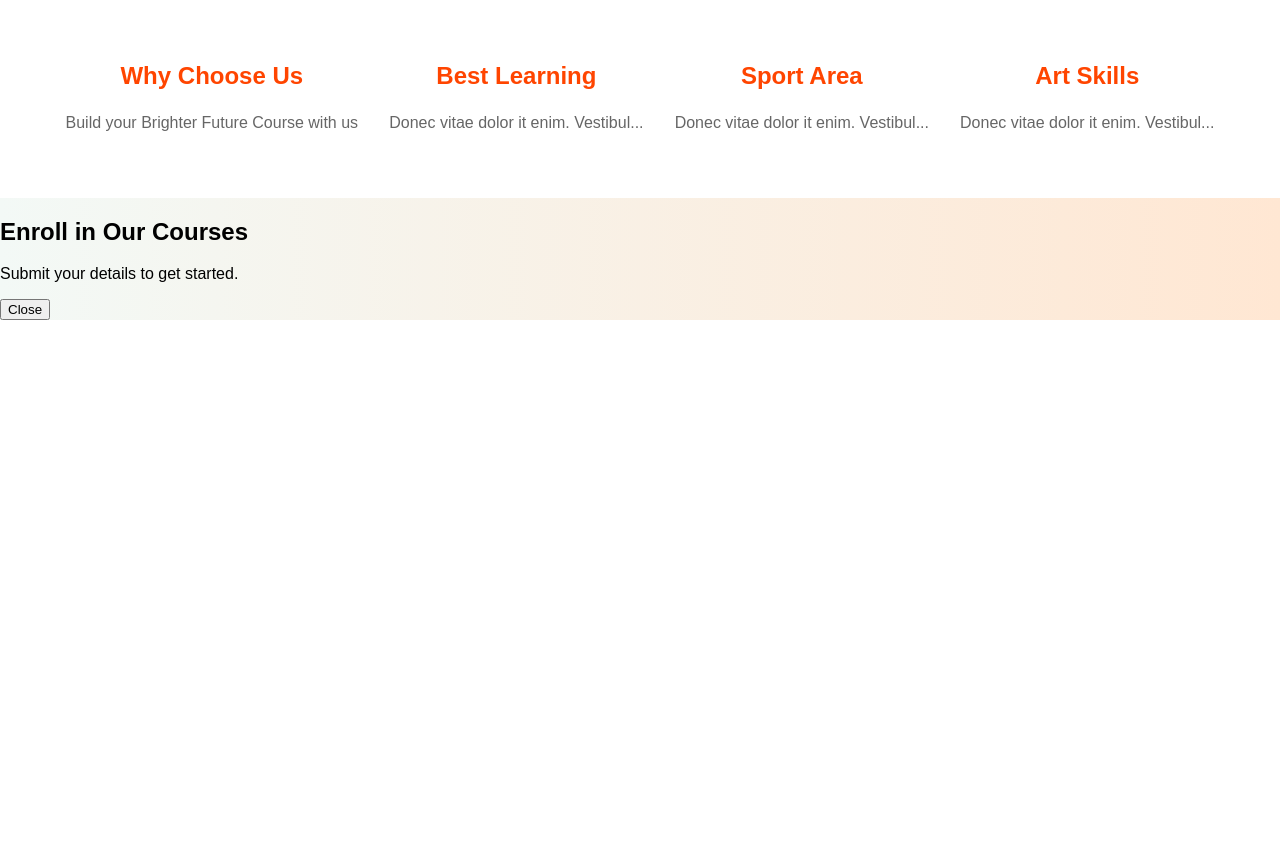
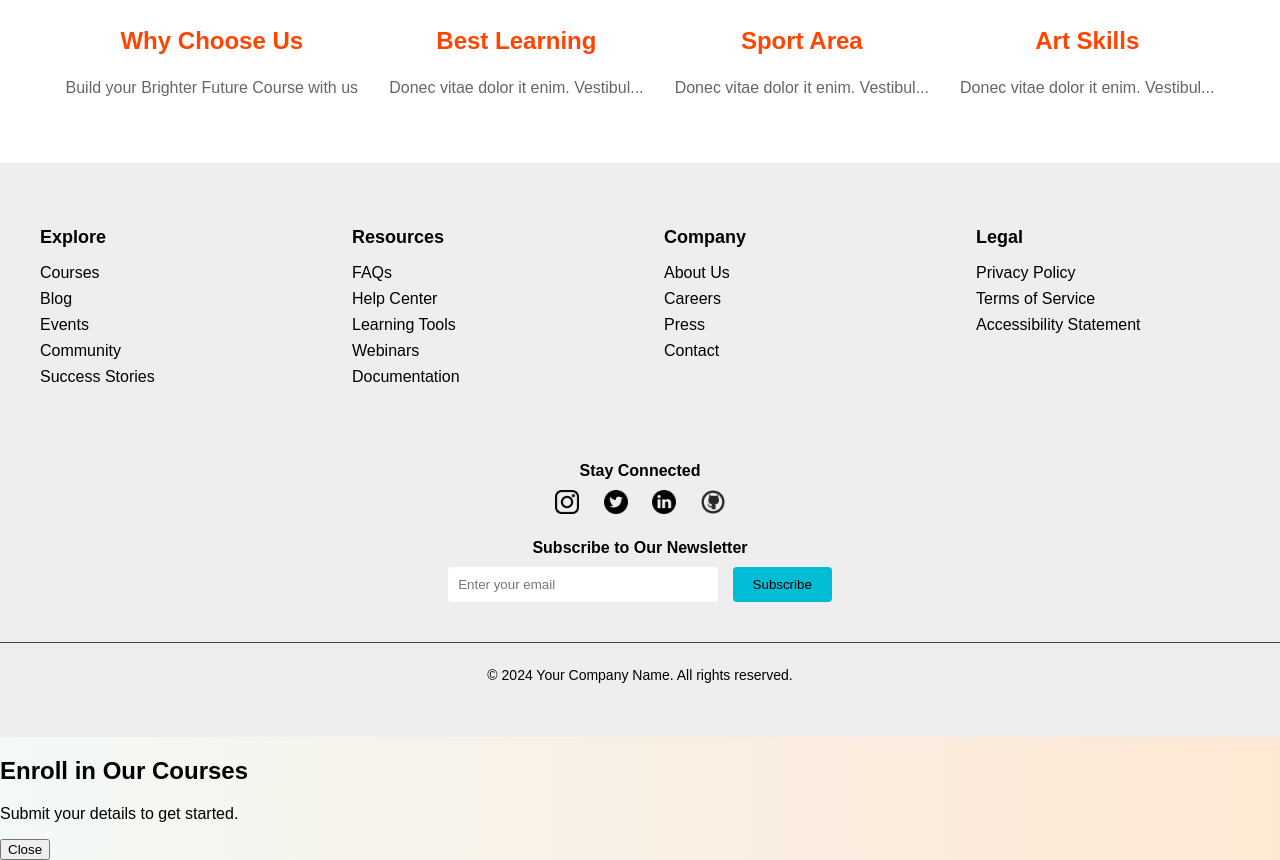
Before and after one commit to Keshav-pro1/Enlighten_Learn, a plain HTML site: page Enlighten_learn_codes/Frontend/index.html in a window 1280 px wide. Shown: the part 738-1598 px from the top of the page. Before the commit the page ends 1058 px from the top, so only its background shows below. Drawn offline with Linux system fonts and the light colour scheme.

Commit message:
navigation and footer updated

```diff
--- a/Enlighten_learn_codes/Frontend/index.html
+++ b/Enlighten_learn_codes/Frontend/index.html
@@ -1,16 +1,16 @@
 <!DOCTYPE html>
 <html lang="en">
   <head>
-
-    <meta charset="UTF-8">
-    <meta name="viewport" content="width=device-width, initial-scale=1.0">
+    <meta charset="UTF-8" />
+    <meta name="viewport" content="width=device-width, initial-scale=1.0" />
     <title>Education Platform</title>
-    <link rel="stylesheet" href="style.css">
+    <link rel="stylesheet" href="style.css" />
   </head>
   <body>
-    <header>
-
     <nav>
+      <div class="logo">
+        <img src="" alt="" />
+      </div>
       <ul>
         <li><a href="#home">Home</a></li>
         <li><a href="#programs">Our Programs</a></li>
@@ -20,23 +20,27 @@
       <div class="buttons">
         <button class="language-btn">Eng ▼</button>
         <button class="heart-btn">♥</button>
-                <button class="dark-mode-btn">🌙</button>
-
       </div>
     </nav>
-    </header>
 
     <section id="home" class="hero">
       <div class="hero-text">
-            <h1>BETTER <br> FUTURE FOR <br> YOUR KIDS</h1>
-            <p>Nam vel diam tortor. Nulla a sem non est maximus condimentum eu quis mauris.</p>
+        <h1>
+          BETTER <br />
+          FUTURE FOR <br />
+          YOUR KIDS
+        </h1>
+        <p>
+          Nam vel diam tortor. Nulla a sem non est maximus condimentum eu quis
+          mauris.
+        </p>
         <div class="cta-buttons">
           <button class="cta-btn green">View Programs</button>
           <button class="cta-btn outline">How To Work</button>
         </div>
       </div>
       <div class="hero-image">
-            <img src="child.png" alt="Child with Graduation Cap">
+        <img src="child.png" alt="Child with Graduation Cap" />
       </div>
     </section>
 
@@ -59,6 +63,78 @@
       </div>
     </section>
 
+    <!-- Footer Section -->
+    <footer>
+      <div class="footer-container">
+        <!-- Footer Links -->
+        <div class="footer-row">
+          <div class="footer-col">
+            <h4>Explore</h4>
+            <ul>
+              <li><a href="#">Courses</a></li>
+              <li><a href="#">Blog</a></li>
+              <li><a href="#">Events</a></li>
+              <li><a href="#">Community</a></li>
+              <li><a href="#">Success Stories</a></li>
+            </ul>
+          </div>
+          <div class="footer-col">
+            <h4>Resources</h4>
+            <ul>
+              <li><a href="#">FAQs</a></li>
+              <li><a href="#">Help Center</a></li>
+              <li><a href="#">Learning Tools</a></li>
+              <li><a href="#">Webinars</a></li>
+              <li><a href="#">Documentation</a></li>
+            </ul>
+          </div>
+          <div class="footer-col">
+            <h4>Company</h4>
+            <ul>
+              <li><a href="#">About Us</a></li>
+              <li><a href="#">Careers</a></li>
+              <li><a href="#">Press</a></li>
+              <li><a href="#">Contact</a></li>
+            </ul>
+          </div>
+          <div class="footer-col">
+            <h4>Legal</h4>
+            <ul>
+              <li><a href="#">Privacy Policy</a></li>
+              <li><a href="#">Terms of Service</a></li>
+              <li><a href="#">Accessibility Statement</a></li>
+            </ul>
+          </div>
+        </div>
+
+        <!-- Social Media & Newsletter -->
+        <div class="footer-social">
+          <h4>Stay Connected</h4>
+          <div class="social-icons">
+            <a href="#"
+              ><img src="images/instagram-logo.png" alt="Facebook"
+            /></a>
+            <a href="#"><img src="images/twitter-logo.png" alt="Twitter" /></a>
+            <a href="#"
+              ><img src="images/linkedin-logo.png" alt="LinkedIn"
+            /></a>
+            <a href="#"><img src="images/github.png" alt="YouTube" /></a>
+          </div>
+
+          <h4>Subscribe to Our Newsletter</h4>
+          <form class="newsletter-form">
+            <input type="email" placeholder="Enter your email" required />
+            <button type="submit">Subscribe</button>
+          </form>
+        </div>
+      </div>
+
+      <!-- Footer Bottom -->
+      <div class="footer-bottom">
+        <p>&copy; 2024 Your Company Name. All rights reserved.</p>
+      </div>
+    </footer>
+
     <script src="app.js"></script>
   </body>
 </html>
--- a/Enlighten_learn_codes/Frontend/style.css
+++ b/Enlighten_learn_codes/Frontend/style.css
@@ -8,31 +8,71 @@ body {
 
 header {
     background-color: rgba(255, 255, 255, 0.8);
-    padding: 20px;
+    padding: 18px;
     display: flex;
     justify-content: space-between;
     align-items: center;
     position: sticky;
     top: 0;
-    z-index: 10;
+    z-index: 5;
     box-shadow: 0 2px 10px rgba(0, 0, 0, 0.1);
+
+    display: flex;
+    flex-direction: row;
+    align-content: center;
+    /* justify-content: flex-end;  */
+}
+/* .language-btn{
+    color: black;
+} */
+
+.logo{
+    background: url(images/logo.png) center center/cover;
+    width: 50px;
+    height: 50px;
+
+
+
+}
+
+nav {
+
+    background-color: rgba(255, 255, 255, 0.8);
+    padding: 18px;
+    display: flex;
+    justify-content: space-between;
+    align-items: center;
+    position: sticky;
+    top: 0;
+    z-index: 5;
+    box-shadow: 0 2px 10px rgba(0, 0, 0, 0.1);
+
+    display: flex;
+    align-content: center;
+
+    display: flex;
+    flex-direction: row;
+    justify-content: space-between;
+    align-items: center;
 }
 
 nav ul {
     list-style: none;
     display: flex;
-    gap: 20px;
+
 }
 
 nav ul li a {
+    padding: 20px;
+    font-size: 1.2rem;
     text-decoration: none;
     color: #333;
     font-weight: bold;
-    transition: color 0.3s ease;
+    transition: color 0.4s ease-in;
 }
 
 nav ul li a:hover {
-    color: #ff4500;
+    color: #ffa500;
 }
 
 .buttons button {
@@ -179,3 +219,122 @@ a {
 }
 
 /* Add more styles as necessary for other elements */
+
+
+
+
+
+
+
+
+/* Footer style */
+
+
+/* Footer Styles */
+footer {
+    background-color: #eeeeee;
+    color: #000000;
+    padding: 40px 0;
+    font-family: 'Arial', sans-serif;
+  }
+
+  .footer-container {
+    max-width: 1200px;
+    margin: 0 auto;
+    padding: 0 20px;
+  }
+
+  .footer-row {
+    display: flex;
+    flex-wrap: wrap;
+    justify-content: space-between;
+  }
+
+  .footer-col {
+    flex-basis: 22%;
+    margin-bottom: 20px;
+  }
+
+  .footer-col h4 {
+    font-size: 18px;
+    margin-bottom: 10px;
+    color: #000000;
+  }
+
+  .footer-col ul {
+    list-style: none;
+    padding: 0;
+  }
+
+  .footer-col ul li {
+    margin-bottom: 8px;
+  }
+
+  .footer-col ul li a {
+    color: #000000;
+    text-decoration: none;
+    transition: color 0.3s ease;
+  }
+
+  .footer-col ul li a:hover {
+    color: #504f4f;
+  }
+
+  .footer-social {
+    text-align: center;
+    margin-top: 40px;
+  }
+
+  .footer-social h4 {
+    margin-bottom: 10px;
+  }
+
+  .social-icons a {
+    margin: 0 10px;
+    display: inline-block;
+  }
+
+  .social-icons img {
+    width: 24px;
+    height: 24px;
+    filter: grayscale(100%);
+    transition: filter 0.3s ease;
+  }
+
+  .social-icons a:hover img {
+    filter: grayscale(0%);
+  }
+
+  .newsletter-form input[type="email"] {
+    padding: 10px;
+    border: none;
+    border-radius: 4px;
+    width: 250px;
+    margin-right: 10px;
+  }
+
+  .newsletter-form button {
+    padding: 10px 20px;
+    border: none;
+    background-color: #00bcd4;
+    color: #000000;
+    border-radius: 4px;
+    cursor: pointer;
+    transition: background-color 0.3s ease;
+  }
+
+  .newsletter-form button:hover {
+    background-color: #008c9e;
+  }
+
+  .footer-bottom {
+    text-align: center;
+    margin-top: 40px;
+    border-top: 1px solid #444444;
+    padding-top: 10px;
+  }
+
+  .footer-bottom p {
+    font-size: 14px;
+    color: #000000;
+  }
```
Also changed, not shown: Enlighten_learn_codes/Frontend/images/github.png (added), Enlighten_learn_codes/Frontend/images/instagram-logo.png (added), Enlighten_learn_codes/Frontend/images/linkedin-logo.png (added), Enlighten_learn_codes/Frontend/images/logo.png (added), Enlighten_learn_codes/Frontend/images/twitter-logo.png (added). Lines whose indentation alone changed are shown as unchanged.
